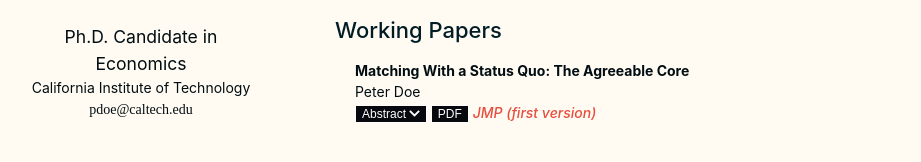
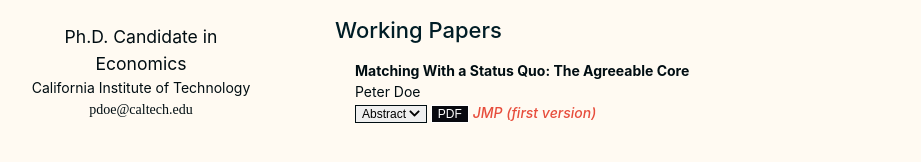
Before and after one commit to Pita-Dough/Pita-Dough.github.io, a Jekyll site: the page built from index.md, in a window 1280 px wide. Shown: the part 258-420 px from the top of the page, without its empty margins (135-1056 px from the left). Built offline with Jekyll 4.4.1, drawn with Linux system fonts in a browser that asks for light colours; nearby versions of some CDN libraries; a style sheet for code colours, icons or effects is not loaded; our own code applies the rules of GitHub Pages for plain Markdown files.

Commit message:
Update workingpapers.md

```diff
--- a/_includes/workingpapers.md
+++ b/_includes/workingpapers.md
@@ -26,8 +26,8 @@
       {% if link.abstract %}
       <a >
       <!-- <button class="btn btn-sm btn-bd-primary" type="button"></button> -->
-      <button class="btn btn-sm z-depth-0" role="button" target="_blank" style="font-size:12px;border:1px solid white;background-color:#08090f;color:white;cursor:pointer" id="toggleButton{{ forloop.index }}" >
-      Abstract <i class='fas fa-chevron-down' style='font-size:12px;color:white'></i>
+      <button class="btn btn-sm z-depth-0" role="button" target="_blank" style="font-size:12px;border:1px solid #000d12;;cursor:pointer" id="toggleButton{{ forloop.index }}" >
+      Abstract <i class='fas fa-chevron-down' style='font-size:12px;'></i>
       </button>
       </a>
       {% endif %}
```
